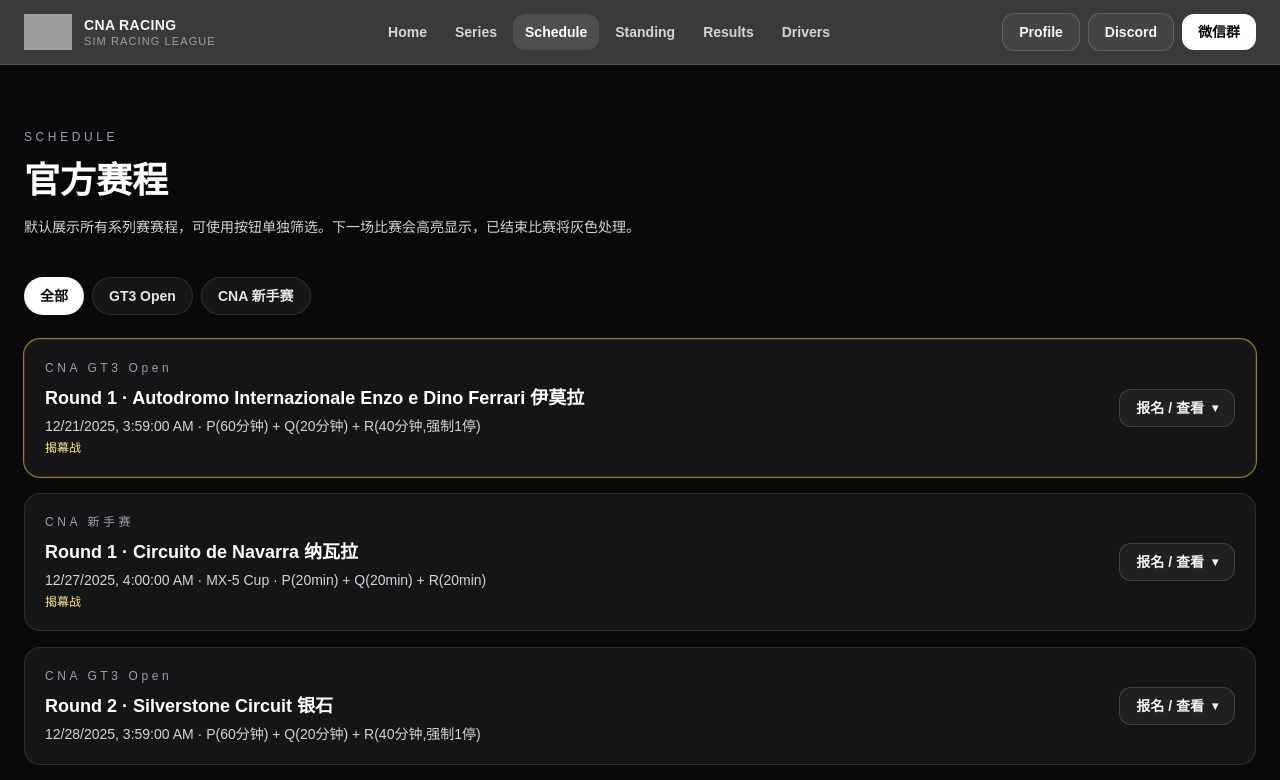
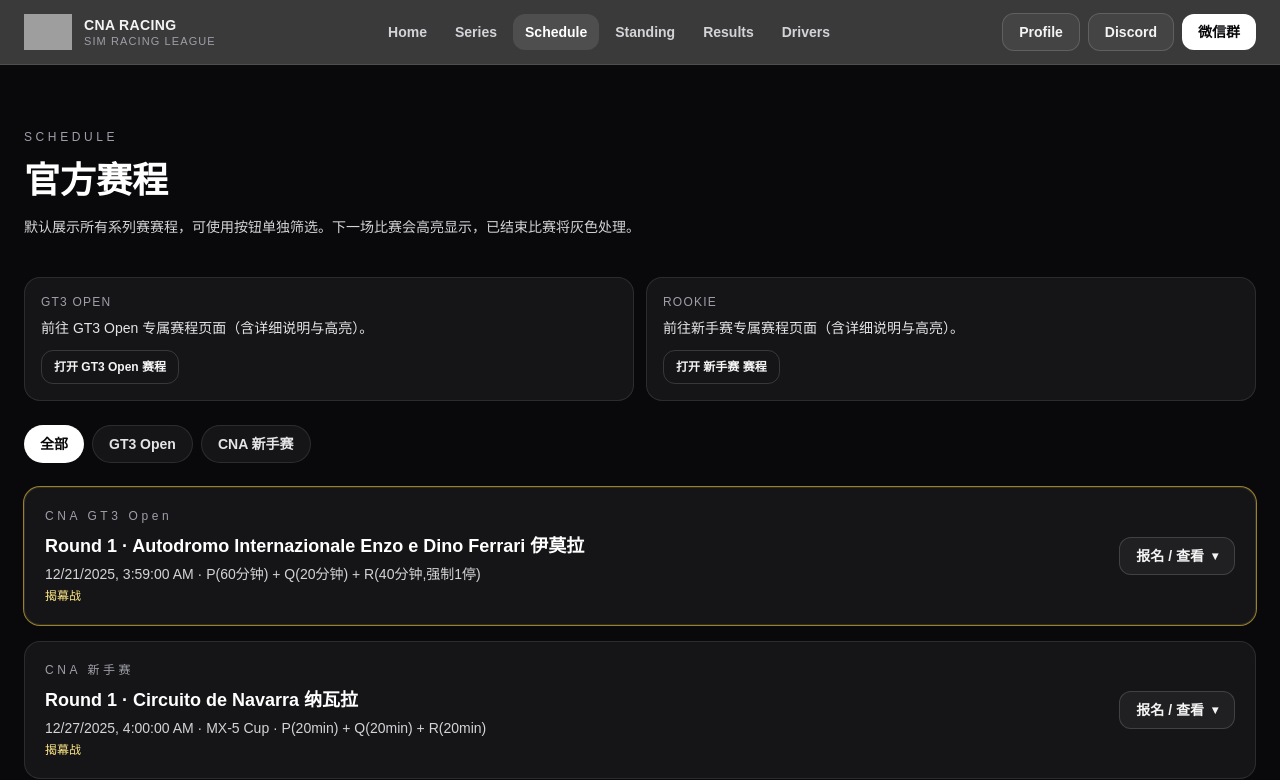
Before and after one commit to jasonzwww/cna-racing, a Next.js app: page /schedule in a window 1280 px wide. Shown: the top 780 px of the page. Built offline with nearby package versions, Linux system fonts and the light colour scheme; grey boxes are pictures that could not be loaded.

Commit message:
Reconnect series pages and schedule/standing links

```diff
--- a/app/gt3open/page.tsx
+++ b/app/gt3open/page.tsx
@@ -71,13 +71,13 @@ export default function GT3OpenOverviewPage() {
 
                             <div className="mt-8 flex flex-wrap gap-3">
                                 <Link
-                                    href="/schedule?series=gt3open"
+                                    href="/gt3open/schedule"
                                     className="rounded-xl bg-white px-6 py-3 text-sm font-semibold text-zinc-950 hover:opacity-90"
                                 >
                                     View Schedule
                                 </Link>
                                 <Link
-                                    href="/standing?series=gt3open"
+                                    href="/gt3open/standings"
                                     className="rounded-xl border border-white/20 px-6 py-3 text-sm font-semibold text-white hover:bg-white/10"
                                 >
                                     Standings
@@ -127,12 +127,12 @@ export default function GT3OpenOverviewPage() {
                     <QuickCard
                         title="Schedule 赛程"
                         desc="所有轮次时间表，灰色为已结束的赛事"
-                        href="/schedule?series=gt3open"
+                        href="/gt3open/schedule"
                     />
                     <QuickCard
                         title="Standings 积分"
                         desc="车手 / 车队积分榜"
-                        href="/standing?series=gt3open"
+                        href="/gt3open/standings"
                     />
                     <QuickCard
                         title="Results 成绩"
--- a/app/rookie/page.tsx
+++ b/app/rookie/page.tsx
@@ -59,7 +59,7 @@ export default function RookieOverviewPage() {
 
                             <div className="mt-8 flex flex-wrap gap-3">
                                 <Link
-                                    href="/schedule?series=rookie"
+                                    href="/rookie/schedule"
                                     className="rounded-xl bg-white px-6 py-3 text-sm font-semibold text-zinc-950 hover:opacity-90"
                                 >
                                     View Schedule
@@ -71,7 +71,7 @@ export default function RookieOverviewPage() {
                                     Results
                                 </Link>
                                 <Link
-                                    href="/standing?series=rookie"
+                                    href="/rookie/standings"
                                     className="rounded-xl border border-white/20 px-6 py-3 text-sm font-semibold text-white hover:bg-white/10"
                                 >
                                     Standings
@@ -111,7 +111,7 @@ export default function RookieOverviewPage() {
             {/* QUICK LINKS */}
             <section className="mx-auto max-w-6xl px-6 py-12">
                 <div className="grid gap-4 md:grid-cols-3">
-                    <QuickCard title="Schedule 赛程" desc="所有轮次时间表" href="/schedule?series=rookie" />
+                    <QuickCard title="Schedule 赛程" desc="所有轮次时间表" href="/rookie/schedule" />
                     <QuickCard title="Results 成绩" desc="过往比赛结果" href="/rookie/results" />
                     <QuickCard title="Rules 规则" desc="新手友好规则说明" href="/rookie/rules" />
                 </div>
--- a/app/schedule/page.tsx
+++ b/app/schedule/page.tsx
@@ -1,15 +1,17 @@
+import Link from "next/link";
 import { ScheduleClient } from "@/app/schedule/ScheduleClient";
 
 type SchedulePageProps = {
-    searchParams?: {
+    searchParams?: Promise<{
         series?: string;
-    };
+    }>;
 };
 
-export default function SchedulePage({ searchParams }: SchedulePageProps) {
+export default async function SchedulePage({ searchParams }: SchedulePageProps) {
+    const resolvedSearchParams = (await searchParams) ?? {};
     const initialFilter: "all" | "gt3open" | "rookie" =
-        searchParams?.series === "gt3open" || searchParams?.series === "rookie"
-            ? searchParams.series
+        resolvedSearchParams.series === "gt3open" || resolvedSearchParams.series === "rookie"
+            ? resolvedSearchParams.series
             : "all";
 
     return (
@@ -23,6 +25,32 @@ export default function SchedulePage({ searchParams }: SchedulePageProps) {
                     </p>
                 </div>
                 <div className="mt-10">
+                    <div className="mb-6 grid gap-3 md:grid-cols-2">
+                        <div className="rounded-2xl border border-white/10 bg-white/5 p-4">
+                            <div className="text-xs tracking-widest text-zinc-400">GT3 OPEN</div>
+                            <div className="mt-2 text-sm text-zinc-200">
+                                前往 GT3 Open 专属赛程页面（含详细说明与高亮）。
+                            </div>
+                            <Link
+                                href="/gt3open/schedule"
+                                className="mt-3 inline-flex rounded-xl border border-white/15 px-3 py-2 text-xs font-semibold text-zinc-100 hover:bg-white/10"
+                            >
+                                打开 GT3 Open 赛程
+                            </Link>
+                        </div>
+                        <div className="rounded-2xl border border-white/10 bg-white/5 p-4">
+                            <div className="text-xs tracking-widest text-zinc-400">ROOKIE</div>
+                            <div className="mt-2 text-sm text-zinc-200">
+                                前往新手赛专属赛程页面（含详细说明与高亮）。
+                            </div>
+                            <Link
+                                href="/rookie/schedule"
+                                className="mt-3 inline-flex rounded-xl border border-white/15 px-3 py-2 text-xs font-semibold text-zinc-100 hover:bg-white/10"
+                            >
+                                打开 新手赛 赛程
+                            </Link>
+                        </div>
+                    </div>
                     <ScheduleClient initialFilter={initialFilter} />
                 </div>
             </section>
--- a/app/standing/page.tsx
+++ b/app/standing/page.tsx
@@ -1,20 +1,22 @@
+import Link from "next/link";
 import { standingsData } from "@/lib/siteData";
 
 type StandingPageProps = {
-    searchParams?: {
+    searchParams?: Promise<{
         series?: string;
-    };
+    }>;
 };
 
-export default function StandingPage({ searchParams }: StandingPageProps) {
+export default async function StandingPage({ searchParams }: StandingPageProps) {
+    const resolvedSearchParams = (await searchParams) ?? {};
     const seriesList = Object.entries(standingsData).map(([key, value]) => ({
         key,
         ...value,
     }));
 
     const filteredSeries =
-        searchParams?.series === "gt3open" || searchParams?.series === "rookie"
-            ? seriesList.filter((series) => series.key === searchParams.series)
+        resolvedSearchParams.series === "gt3open" || resolvedSearchParams.series === "rookie"
+            ? seriesList.filter((series) => series.key === resolvedSearchParams.series)
             : seriesList;
 
     return (
@@ -29,6 +31,32 @@ export default function StandingPage({ searchParams }: StandingPageProps) {
                 </div>
 
                 <div className="mt-10 grid gap-8">
+                    <div className="grid gap-3 md:grid-cols-2">
+                        <div className="rounded-2xl border border-white/10 bg-white/5 p-4">
+                            <div className="text-xs tracking-widest text-zinc-400">GT3 OPEN</div>
+                            <div className="mt-2 text-sm text-zinc-200">
+                                进入 GT3 Open 积分榜（含队伍统计与详细数据）。
+                            </div>
+                            <Link
+                                href="/gt3open/standings"
+                                className="mt-3 inline-flex rounded-xl border border-white/15 px-3 py-2 text-xs font-semibold text-zinc-100 hover:bg-white/10"
+                            >
+                                打开 GT3 Open 积分榜
+                            </Link>
+                        </div>
+                        <div className="rounded-2xl border border-white/10 bg-white/5 p-4">
+                            <div className="text-xs tracking-widest text-zinc-400">ROOKIE</div>
+                            <div className="mt-2 text-sm text-zinc-200">
+                                进入新手赛积分榜（含比赛场次与名次统计）。
+                            </div>
+                            <Link
+                                href="/rookie/standings"
+                                className="mt-3 inline-flex rounded-xl border border-white/15 px-3 py-2 text-xs font-semibold text-zinc-100 hover:bg-white/10"
+                            >
+                                打开 新手赛 积分榜
+                            </Link>
+                        </div>
+                    </div>
                     {filteredSeries.map((series) => (
                         <div key={series.title} className="rounded-3xl border border-white/10 bg-white/5 p-6">
                             <div className="text-lg font-semibold text-white">{series.title}</div>
```
Also changed, not shown: app/series/SeriesClient.tsx (+18 -6 lines).
